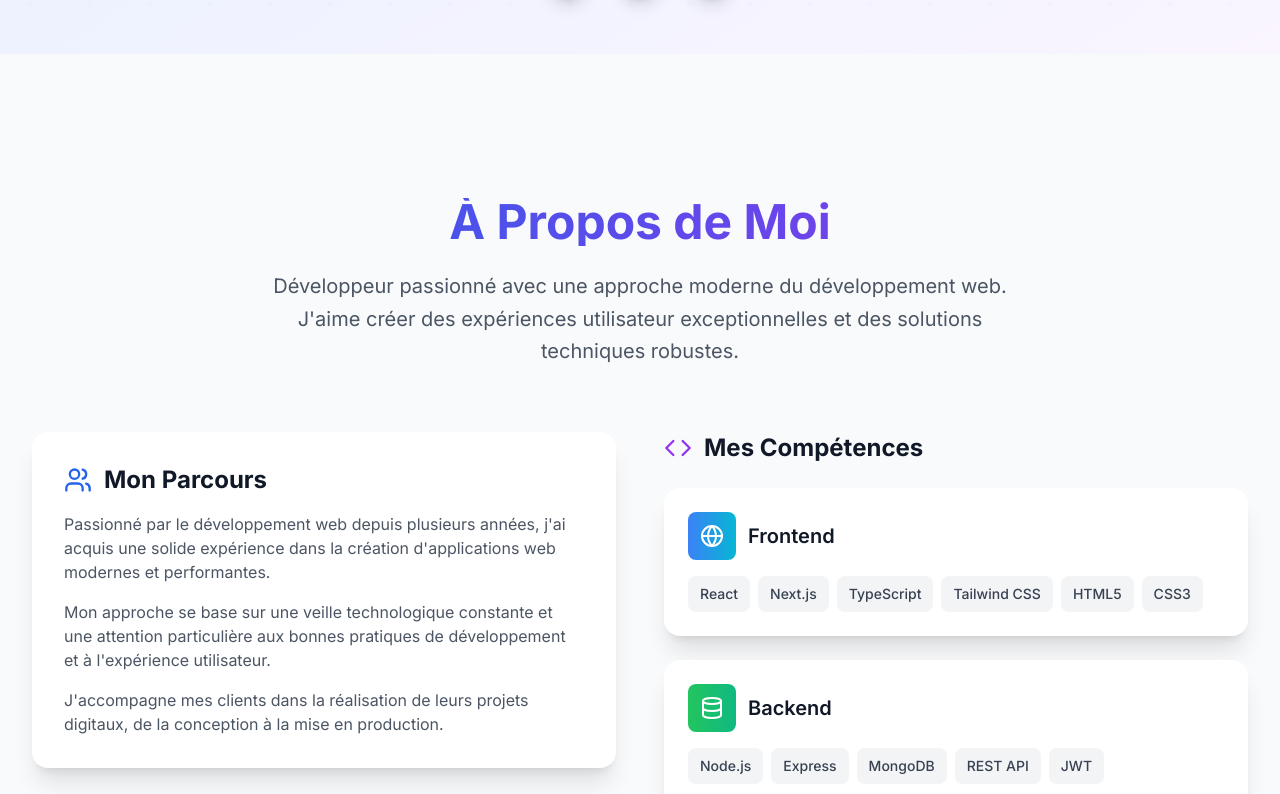
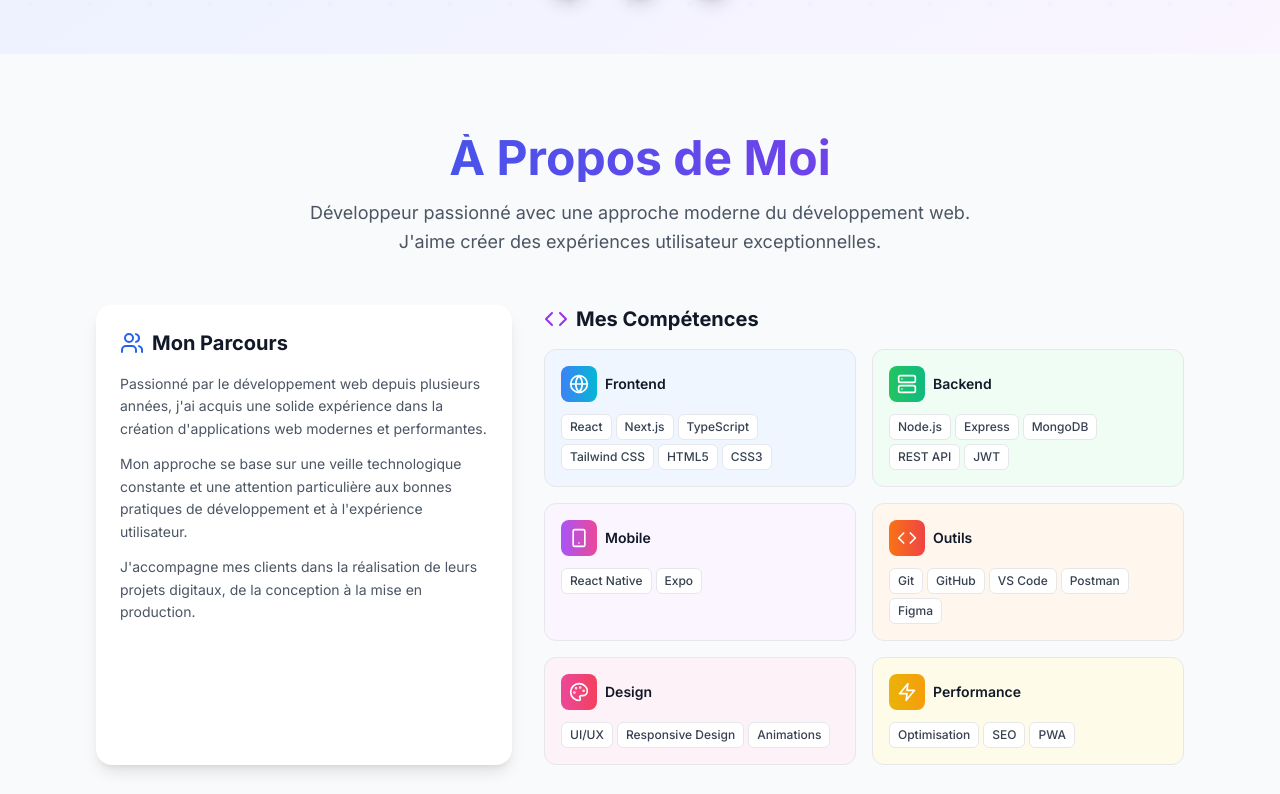
Before and after one commit to Pierrebsnrd/portfolio-frontend, a Next.js app: page / in a window 1280 px wide. Shown: the part 746-1540 px from the top of the page. Built offline with nearby package versions, Linux system fonts and the light colour scheme.

Commit message:
update about

```diff
--- a/app/components/sections/About.tsx
+++ b/app/components/sections/About.tsx
@@ -1,61 +1,87 @@
 "use client";
 
-import { Code, Database, Globe, Smartphone, Users } from "lucide-react";
+import {
+  Code,
+  Globe,
+  Smartphone,
+  Users,
+  Server,
+  Palette,
+  Zap
+} from "lucide-react";
 
 const About = () => {
-  const skills = [
+  const skillsData = [
     {
       category: "Frontend",
-      icon: <Globe className="w-6 h-6" />,
+      icon: <Globe className="w-5 h-5" />,
       technologies: ["React", "Next.js", "TypeScript", "Tailwind CSS", "HTML5", "CSS3"],
-      color: "from-blue-500 to-cyan-500"
+      color: "from-blue-500 to-cyan-500",
+      bgColor: "bg-blue-50 dark:bg-blue-900/20"
     },
     {
       category: "Backend",
-      icon: <Database className="w-6 h-6" />,
+      icon: <Server className="w-5 h-5" />,
       technologies: ["Node.js", "Express", "MongoDB", "REST API", "JWT"],
-      color: "from-green-500 to-emerald-500"
+      color: "from-green-500 to-emerald-500",
+      bgColor: "bg-green-50 dark:bg-green-900/20"
     },
     {
       category: "Mobile",
-      icon: <Smartphone className="w-6 h-6" />,
+      icon: <Smartphone className="w-5 h-5" />,
       technologies: ["React Native", "Expo"],
-      color: "from-purple-500 to-pink-500"
+      color: "from-purple-500 to-pink-500",
+      bgColor: "bg-purple-50 dark:bg-purple-900/20"
     },
     {
       category: "Outils",
-      icon: <Code className="w-6 h-6" />,
+      icon: <Code className="w-5 h-5" />,
       technologies: ["Git", "GitHub", "VS Code", "Postman", "Figma"],
-      color: "from-orange-500 to-red-500"
+      color: "from-orange-500 to-red-500",
+      bgColor: "bg-orange-50 dark:bg-orange-900/20"
+    },
+    {
+      category: "Design",
+      icon: <Palette className="w-5 h-5" />,
+      technologies: ["UI/UX", "Responsive Design", "Animations"],
+      color: "from-pink-500 to-rose-500",
+      bgColor: "bg-pink-50 dark:bg-pink-900/20"
+    },
+    {
+      category: "Performance",
+      icon: <Zap className="w-5 h-5" />,
+      technologies: ["Optimisation", "SEO", "PWA"],
+      color: "from-yellow-500 to-amber-500",
+      bgColor: "bg-yellow-50 dark:bg-yellow-900/20"
     }
   ];
 
   return (
     <section
       id="about"
-      className="pt-16 min-h-screen bg-gray-50 dark:bg-gray-800 flex items-center"
+      className="pt-20 pb-16 bg-gray-50 dark:bg-gray-800"
     >
-      <div className="max-w-7xl mx-auto px-4 sm:px-6 lg:px-8 py-20 w-full">
+      <div className="max-w-6xl mx-auto px-4 sm:px-6 lg:px-8">
         {/* En-tête de section */}
-        <div className="text-center mb-16">
-          <h2 className="text-4xl md:text-5xl font-bold mb-6 bg-gradient-to-r from-blue-600 to-purple-600 bg-clip-text text-transparent">
+        <div className="text-center mb-12">
+          <h2 className="text-4xl md:text-5xl font-bold mb-4 bg-gradient-to-r from-blue-600 to-purple-600 bg-clip-text text-transparent">
             À Propos de Moi
           </h2>
-          <p className="text-xl text-gray-600 dark:text-gray-300 max-w-3xl mx-auto leading-relaxed">
+          <p className="text-lg text-gray-600 dark:text-gray-300 max-w-2xl mx-auto leading-relaxed">
             Développeur passionné avec une approche moderne du développement web.
-            J'aime créer des expériences utilisateur exceptionnelles et des solutions techniques robustes.
+            J'aime créer des expériences utilisateur exceptionnelles.
           </p>
         </div>
 
-        <div className="grid lg:grid-cols-2 gap-12">
-          {/* Présentation personnelle */}
-          <div className="space-y-6">
-            <div className="bg-white dark:bg-gray-900 rounded-2xl p-8 shadow-xl">
-              <h3 className="text-2xl font-bold text-gray-900 dark:text-white mb-4 flex items-center gap-3">
-                <Users className="w-7 h-7 text-blue-600" />
+        <div className="grid lg:grid-cols-5 gap-8">
+          {/* Présentation personnelle - 2 colonnes */}
+          <div className="lg:col-span-2">
+            <div className="bg-white dark:bg-gray-900 rounded-2xl p-6 shadow-lg h-full">
+              <h3 className="text-xl font-bold text-gray-900 dark:text-white mb-4 flex items-center gap-2">
+                <Users className="w-6 h-6 text-blue-600" />
                 Mon Parcours
               </h3>
-              <div className="space-y-4 text-gray-600 dark:text-gray-300">
+              <div className="space-y-3 text-gray-600 dark:text-gray-300 text-sm leading-relaxed">
                 <p>
                   Passionné par le développement web depuis plusieurs années, j'ai acquis une solide
                   expérience dans la création d'applications web modernes et performantes.
@@ -72,33 +98,33 @@ const About = () => {
             </div>
           </div>
 
-          {/* Compétences */}
-          <div className="space-y-6">
-            <h3 className="text-2xl font-bold text-gray-900 dark:text-white mb-6 flex items-center gap-3">
-              <Code className="w-7 h-7 text-purple-600" />
+          {/* Compétences - 3 colonnes avec grille 2x3 */}
+          <div className="lg:col-span-3">
+            <h3 className="text-xl font-bold text-gray-900 dark:text-white mb-4 flex items-center gap-2">
+              <Code className="w-6 h-6 text-purple-600" />
               Mes Compétences
             </h3>
 
-            <div className="grid gap-6">
-              {skills.map((skill, index) => (
+            <div className="grid grid-cols-1 sm:grid-cols-2 gap-4">
+              {skillsData.map((skill, index) => (
                 <div
                   key={index}
-                  className="bg-white dark:bg-gray-900 rounded-2xl p-6 shadow-xl hover:shadow-2xl transition-all duration-300 group"
+                  className={`${skill.bgColor} border border-gray-200 dark:border-gray-700 rounded-xl p-4 hover:shadow-md transition-all duration-300 group`}
                 >
-                  <div className="flex items-center gap-3 mb-4">
-                    <div className={`p-3 rounded-lg bg-gradient-to-r ${skill.color} text-white group-hover:scale-110 transition-transform`}>
+                  <div className="flex items-center gap-2 mb-3">
+                    <div className={`p-2 rounded-lg bg-gradient-to-r ${skill.color} text-white group-hover:scale-110 transition-transform`}>
                       {skill.icon}
                     </div>
-                    <h4 className="text-xl font-semibold text-gray-900 dark:text-white">
+                    <h4 className="text-sm font-semibold text-gray-900 dark:text-white">
                       {skill.category}
                     </h4>
                   </div>
 
-                  <div className="flex flex-wrap gap-2">
+                  <div className="flex flex-wrap gap-1">
                     {skill.technologies.map((tech, techIndex) => (
                       <span
                         key={techIndex}
-                        className="px-3 py-2 bg-gray-100 dark:bg-gray-700 text-gray-700 dark:text-gray-300 rounded-lg text-sm font-medium hover:bg-gray-200 dark:hover:bg-gray-600 transition-colors"
+                        className="px-2 py-1 bg-white dark:bg-gray-800 text-gray-700 dark:text-gray-300 rounded-md text-xs font-medium border border-gray-200 dark:border-gray-600"
                       >
                         {tech}
                       </span>
```
